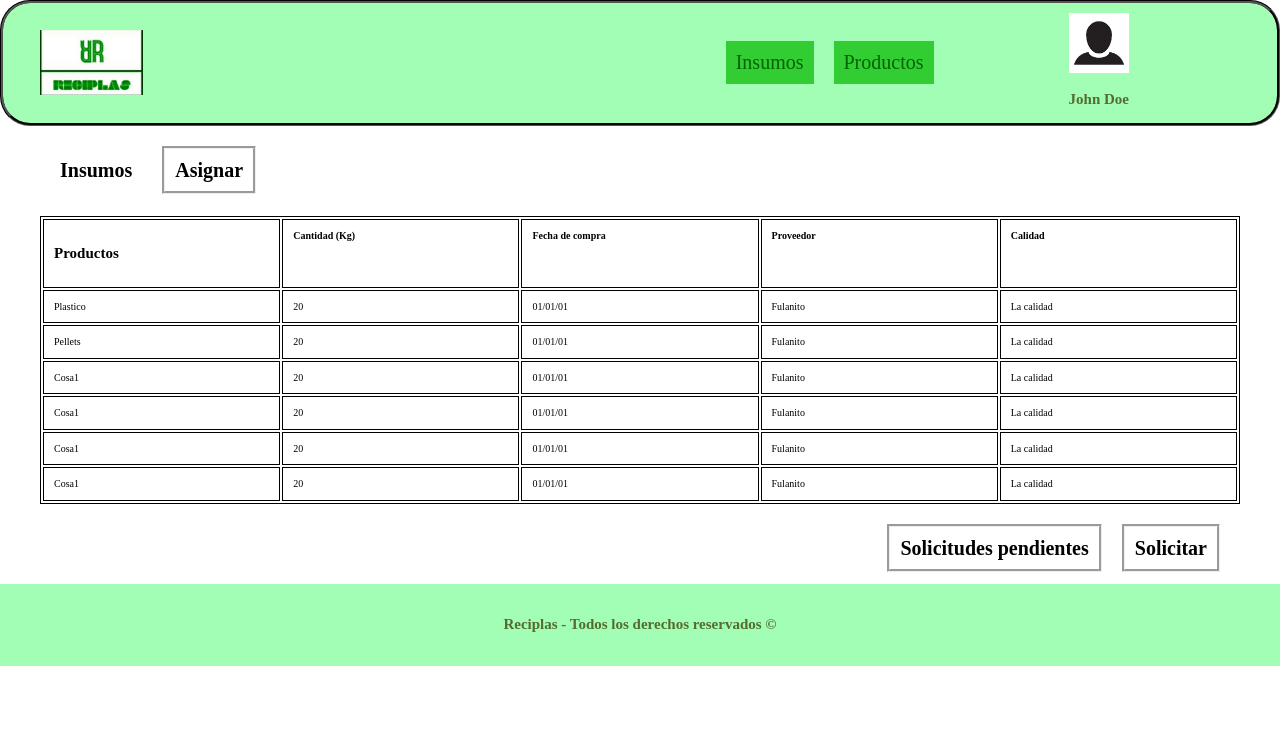
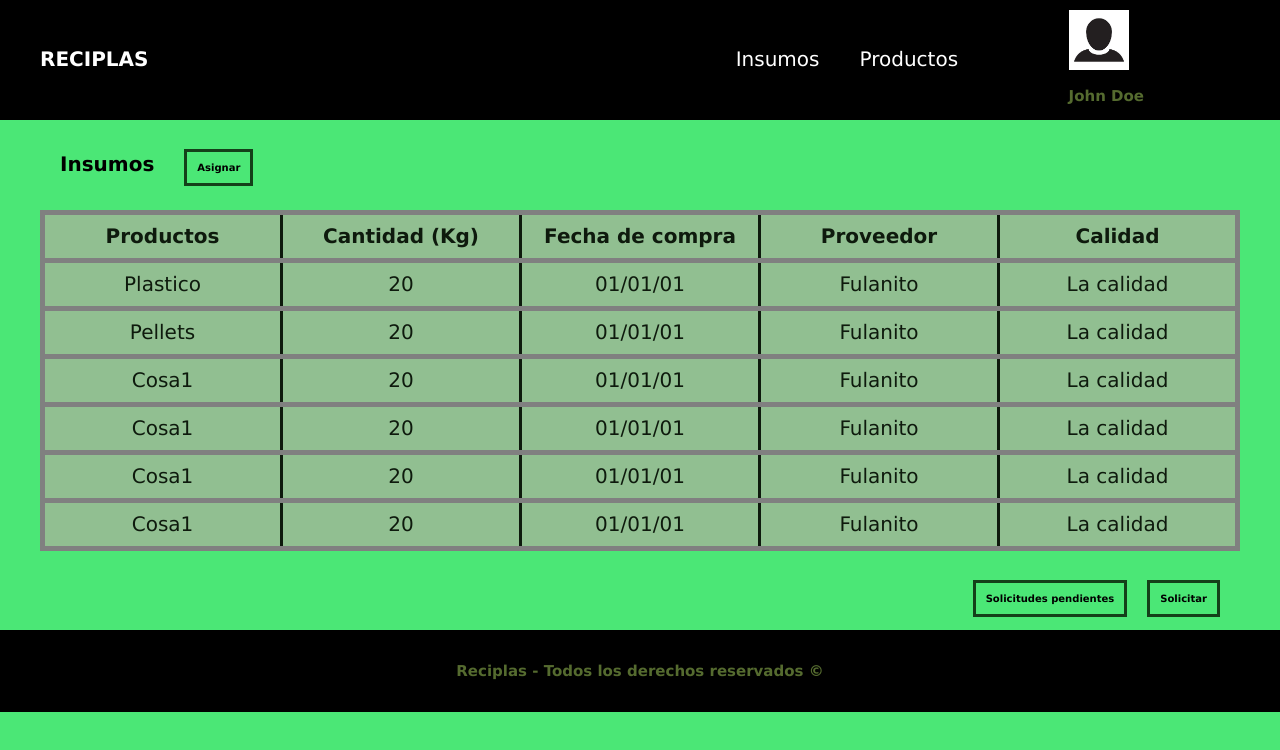
Before and after one commit to AntolinaGonzalez/GestionReciplas, a plain HTML site: page index.html in a window 1280 px wide. Drawn offline with Linux system fonts and the light colour scheme.

Commit message:
cambios de estilos

```diff
--- a/css/style.css
+++ b/css/style.css
@@ -9,11 +9,19 @@ html{
     margin: 0 auto;
     max-width: 120rem;
 }
+body{
+    background-color: #4be776;
+    font-family: Verdana, Geneva, Tahoma, sans-serif;
+}
 .logotipo{
-    justify-content: center;
-    display: flex;
+     display: flex;
     justify-content: start;
    align-items: center;
+}
+.logotipo h1{
+    justify-content: center;
+   align-items: center;
+   color: white;
 
 }
 .logo1{
@@ -27,10 +35,7 @@ html{
     display: flex;
 }
 .site-header{
-    border-radius: 3rem;
-    background-color:#a2feb5;
-    border-color: black;
-    border-style: groove;
+    background-color:black;
 }
 .barra{
     display: grid;
@@ -46,8 +51,7 @@ html{
     text-decoration: none;
     font-size: 2rem;
     margin-right: 2rem;
-    color:darkgreen;
-    background-color: limegreen;
+    color: white;
     padding: 1rem;
 }
 
@@ -69,21 +73,30 @@ html{
     justify-content: center;
     align-items: center;
     color: darkolivegreen;
-    background-color:#a2feb5;
+    background-color:black;
     padding: 2rem;
 }
 table{
     width: 100%;
-    border: 1px solid #000;
+    border-style: solid;
+    border-width: .4rem;
+    border-collapse: collapse;
+    color:#0e1a0d;
+}
+tr{
+    border-style: solid;
+    border-width: .5rem;
 }
 th, td {
     width: 20%;
     height: 2rem;
-    text-align: left;
-    vertical-align: top;
-    border: 1px solid #000;
+    text-align: center;
+    vertical-align: middle;
+    border: .3rem solid #0e1a0d;
     border-collapse: collapse;
     padding: 1rem;
+    font-size: 2rem;
+    background-color: #91bf91;
 }
 caption{
     text-align: start;
@@ -101,10 +114,14 @@ p{
 .boton a{
     text-decoration: none;
     padding: 1rem;
-    border: groove;
+    border: solid;
+    border-color: #14401a;;
     color: black;
+    font-size: 1rem;
 }
-
+.boton a:hover{
+    background-color:#09f54a;
+}
 .abajo{
     display: flex;
     justify-content: end;
--- a/index.html
+++ b/index.html
@@ -12,7 +12,7 @@
         <section class="contenedor orden">
             <div class="barra">
                 <div class="logotipo">
-                    <img src="img/reciPlas.jpeg" class="logo1" alt="logo de la empresa">
+                    <h1>RECIPLAS</h1>
                 </div>
 
                 <div class="nav">
@@ -36,7 +36,7 @@
 
         <table>
                 <tr>
-                    <th> <p>Productos</p> </th>
+                    <th> Productos</th>
                     <th>Cantidad (Kg)</th>
                     <th>Fecha de compra</th>
                     <th>Proveedor</th>
```
Also changed, not shown: img/background.jpg (added).
